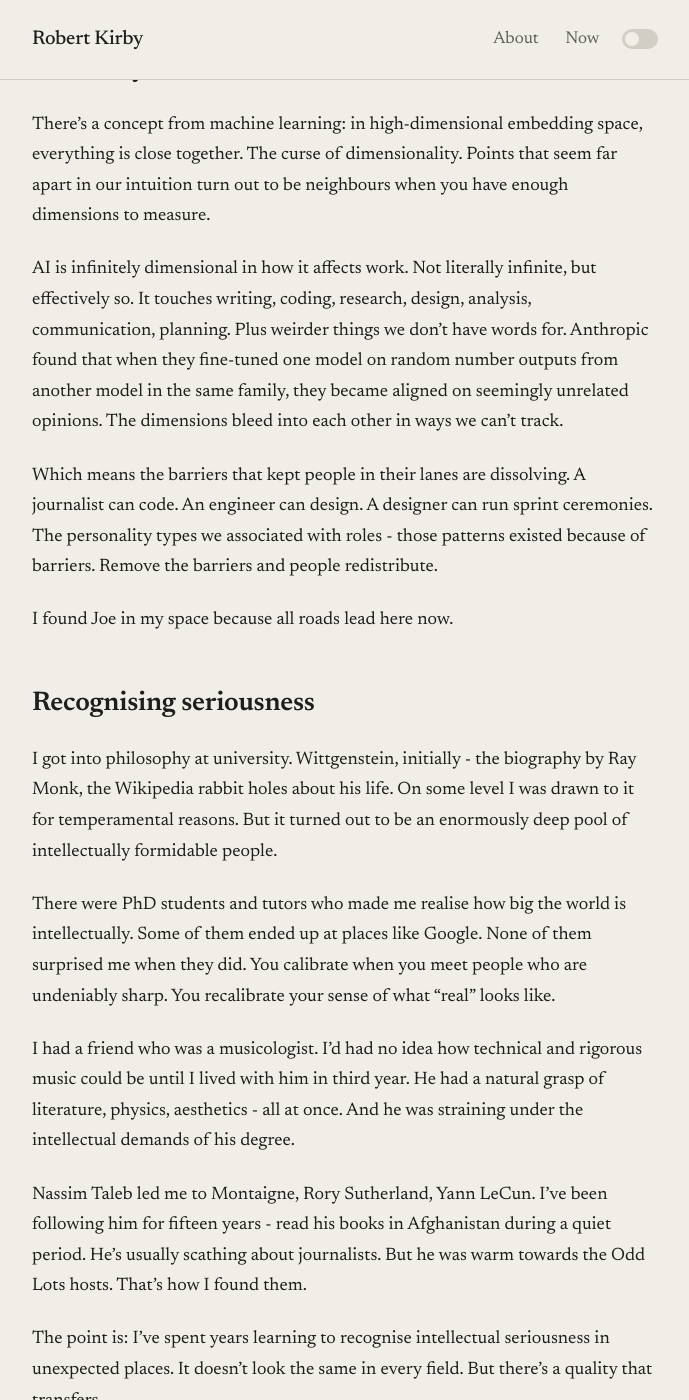
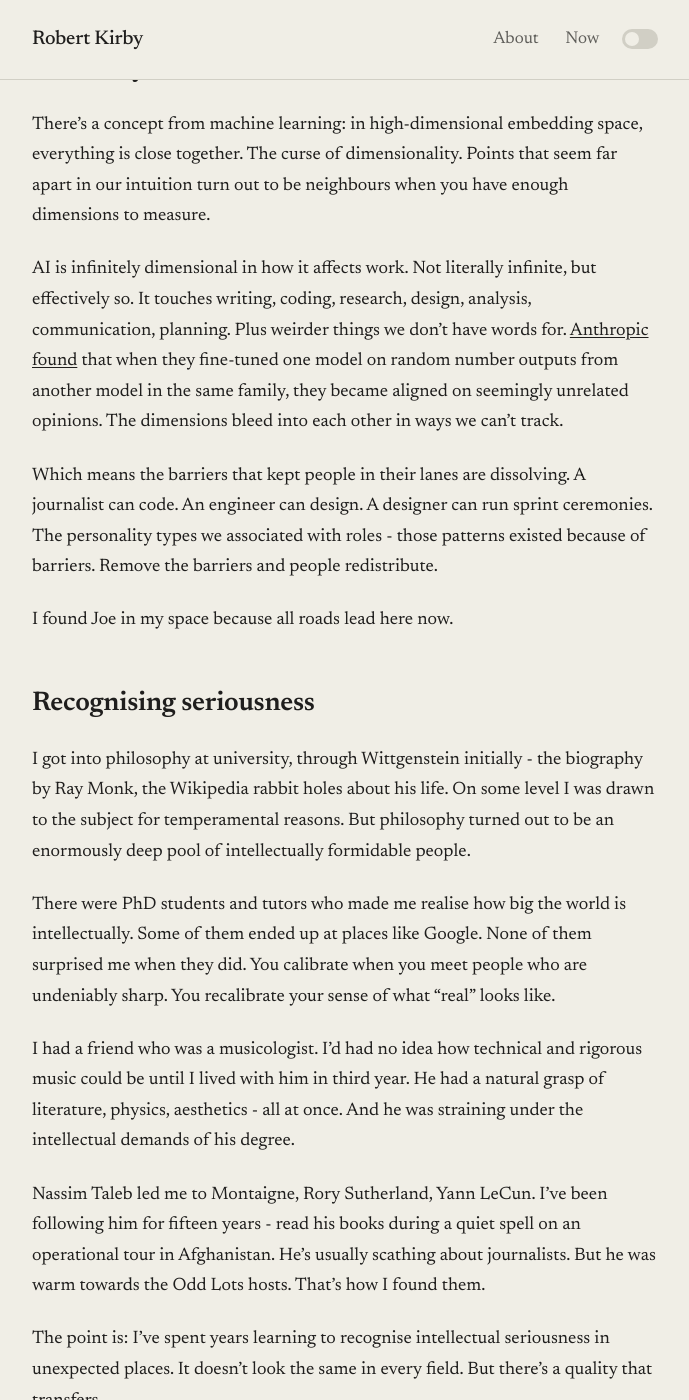
Before and after one commit to rob137/rob137.github.io, a Jekyll site: the page built from _posts/2026-01-29-out-of-distribution.md, in a window 1280 px wide and 1400 px high, scrolled down 605 px. Shown: the whole window, without its empty margins (295-984 px from the left). Built offline with Jekyll 4.4.1, drawn with Linux system fonts in a browser that asks for light colours.

Commit message:
Fix pronoun clarity, add Anthropic link, clarify Afghanistan
Co-Authored-By: Claude Opus 4.5 <noreply@anthropic.com>

```diff
--- a/_posts/2026-01-29-out-of-distribution.md
+++ b/_posts/2026-01-29-out-of-distribution.md
@@ -18,7 +18,7 @@ This shouldn't surprise me. But it did.
 
 There's a concept from machine learning: in high-dimensional embedding space, everything is close together. The curse of dimensionality. Points that seem far apart in our intuition turn out to be neighbours when you have enough dimensions to measure.
 
-AI is infinitely dimensional in how it affects work. Not literally infinite, but effectively so. It touches writing, coding, research, design, analysis, communication, planning. Plus weirder things we don't have words for. Anthropic found that when they fine-tuned one model on random number outputs from another model in the same family, they became aligned on seemingly unrelated opinions. The dimensions bleed into each other in ways we can't track.
+AI is infinitely dimensional in how it affects work. Not literally infinite, but effectively so. It touches writing, coding, research, design, analysis, communication, planning. Plus weirder things we don't have words for. [Anthropic found](https://alignment.anthropic.com/2025/subliminal-learning/) that when they fine-tuned one model on random number outputs from another model in the same family, they became aligned on seemingly unrelated opinions. The dimensions bleed into each other in ways we can't track.
 
 Which means the barriers that kept people in their lanes are dissolving. A journalist can code. An engineer can design. A designer can run sprint ceremonies. The personality types we associated with roles - those patterns existed because of barriers. Remove the barriers and people redistribute.
 
@@ -26,13 +26,13 @@ I found Joe in my space because all roads lead here now.
 
 ## Recognising seriousness
 
-I got into philosophy at university. Wittgenstein, initially - the biography by Ray Monk, the Wikipedia rabbit holes about his life. On some level I was drawn to it for temperamental reasons. But it turned out to be an enormously deep pool of intellectually formidable people.
+I got into philosophy at university, through Wittgenstein initially - the biography by Ray Monk, the Wikipedia rabbit holes about his life. On some level I was drawn to the subject for temperamental reasons. But philosophy turned out to be an enormously deep pool of intellectually formidable people.
 
 There were PhD students and tutors who made me realise how big the world is intellectually. Some of them ended up at places like Google. None of them surprised me when they did. You calibrate when you meet people who are undeniably sharp. You recalibrate your sense of what "real" looks like.
 
 I had a friend who was a musicologist. I'd had no idea how technical and rigorous music could be until I lived with him in third year. He had a natural grasp of literature, physics, aesthetics - all at once. And he was straining under the intellectual demands of his degree.
 
-Nassim Taleb led me to Montaigne, Rory Sutherland, Yann LeCun. I've been following him for fifteen years - read his books in Afghanistan during a quiet period. He's usually scathing about journalists. But he was warm towards the Odd Lots hosts. That's how I found them.
+Nassim Taleb led me to Montaigne, Rory Sutherland, Yann LeCun. I've been following him for fifteen years - read his books during a quiet spell on an operational tour in Afghanistan. He's usually scathing about journalists. But he was warm towards the Odd Lots hosts. That's how I found them.
 
 The point is: I've spent years learning to recognise intellectual seriousness in unexpected places. It doesn't look the same in every field. But there's a quality that transfers.
 
```
